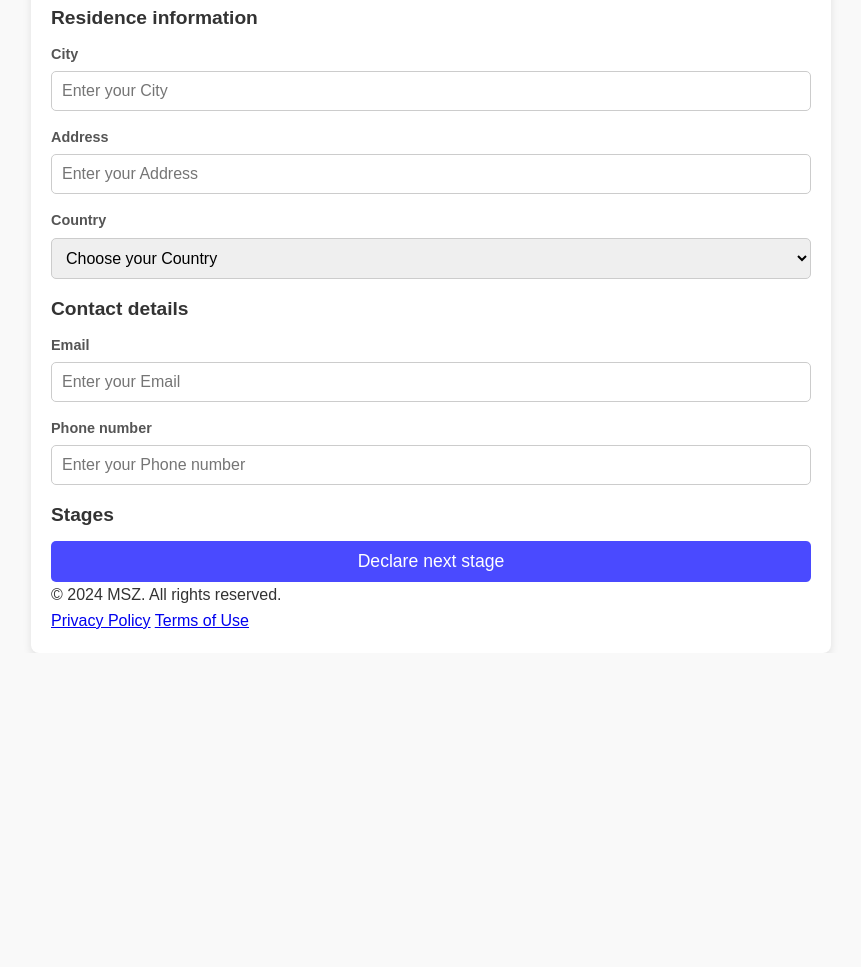
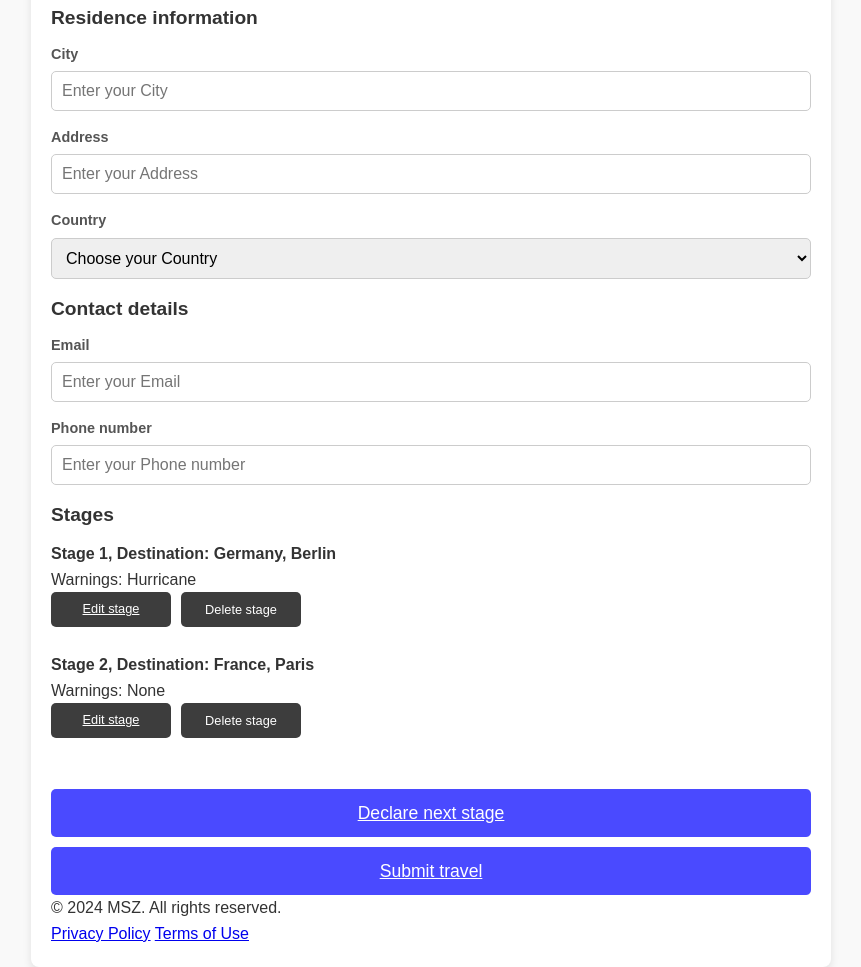
Before and after one commit to pyRR4/ProjektPO, a plain HTML site: page Mockupy/RegisterTravelUseCase/register_travel.html in a window 1280 px wide. Shown: the part 398-1365 px from the top of the page, without its empty margins (209-1070 px from the left). Before the commit the page ends 1051 px from the top, so only its background shows below. Drawn offline with Linux system fonts and the light colour scheme.

Commit message:
Added Register Travel mockup.

```diff
--- a/Mockupy/register_travel.html
+++ b/Mockupy/RegisterTravelUseCase/register_travel.html
@@ -69,7 +69,26 @@
                 <h2>Stages</h2>
             </section>
 
-            <button type="submit" class="submit-button">Declare next stage</button>
+            <label style="font-weight: bold;">Stage 1, Destination: Germany, Berlin<br></label>
+            <label>Warnings: Hurricane<br></label>
+
+            <div class="button-container">
+                <a href="register_stage.html" class="edit-delete-button" style="width: 120px; margin-right: 10px;">Edit stage</a>
+                <button type="submit" class="edit-delete-button" style="width: 120px;">Delete stage</button>
+            </div>
+
+            <label style="font-weight: bold;"><br>Stage 2, Destination: France, Paris<br></label>
+            <label>Warnings: None<br></label>
+
+            <div class="button-container">
+                <a href="register_stage.html" class="edit-delete-button" style="width: 120px; margin-right: 10px;">Edit stage</a>
+                <button type="submit" class="edit-delete-button" style="width: 120px;">Delete stage</button>
+            </div>
+
+            <br><br>
+
+            <a href="register_stage.html" class="submit-button" id="declare-next-stage" style="margin-bottom: 10px;">Declare next stage</a>
+            <a href="greetings.html" class="submit-button" id="submit-travel">Submit travel</a>
         </form>
         <footer>
             <p>© 2024 MSZ. All rights reserved.</p>
@@ -79,5 +98,8 @@
             </nav>
         </footer>
     </div>
+
+    <script src="scripts/travel.js"></script>
+
 </body>
 </html>
--- /dev/null
+++ b/Mockupy/RegisterTravelUseCase/scripts/travel.js
@@ -0,0 +1,13 @@
+function errorPopup() {
+    window.alert("One or more fields are empty or the data entered is invalid!")
+}
+
+function submitTravel() {
+    window.alert("Travel submitted successfully!")
+}
+
+
+document.getElementById("declare-next-stage").addEventListener("contextmenu", errorPopup)
+
+document.getElementById("submit-travel").addEventListener("click", submitTravel)
+document.getElementById("submit-travel").addEventListener("contextmenu", errorPopup)
--- a/Mockupy/styles/style.css
+++ b/Mockupy/RegisterTravelUseCase/styles/style.css
@@ -81,6 +81,7 @@ form h2 {
     width: 100%;
     padding: 10px;
     font-size: 1.1em;
+    text-align: center;
     color: #fff;
     background-color: #4a4aff;
     border: none;
@@ -91,3 +92,24 @@ form h2 {
 .submit-button:hover {
     background-color: #3b3bcc;
 }
+
+.edit-delete-button {
+    display: block;
+    width: 100%;
+    padding: 7px;
+    font-size: 0.8em;
+    text-align: center;
+    color: #fff;
+    background-color: #3d3d3d;
+    border: none;
+    border-radius: 5px;
+    cursor: pointer;
+}
+
+.edit-delete-button:hover {
+    background-color: #858484;
+}
+
+.button-container {
+    display: flex;
+  }
```
Also changed, not shown: Mockupy/RegisterTravelUseCase/greetings.html (renamed from Mockupy/greetings.html, +1 -1 lines), Mockupy/RegisterTravelUseCase/register_stage.html (renamed from Mockupy/register_stage.html, +4 -1 lines), Mockupy/RegisterTravelUseCase/scripts/signup.js (added, +10 -0 lines), Mockupy/RegisterTravelUseCase/scripts/stage.js (added, +10 -0 lines), Mockupy/RegisterTravelUseCase/sign_up.html (renamed from Mockupy/sign_up.html, +4 -1 lines), Mockupy/RegisterTravelUseCase/images/polish-coat-of-arms.png (renamed from Mockupy/images/polish-coat-of-arms.png).
